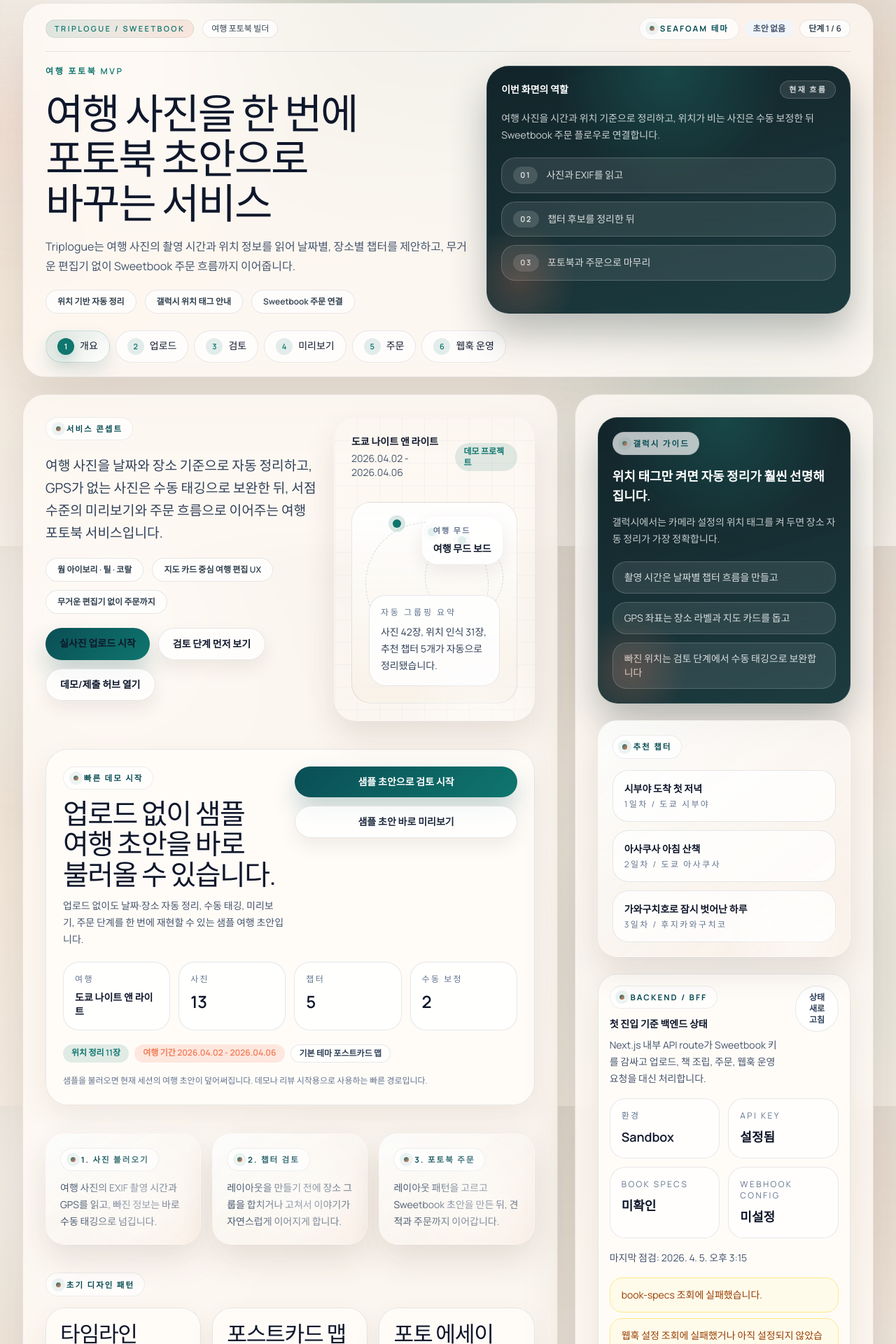
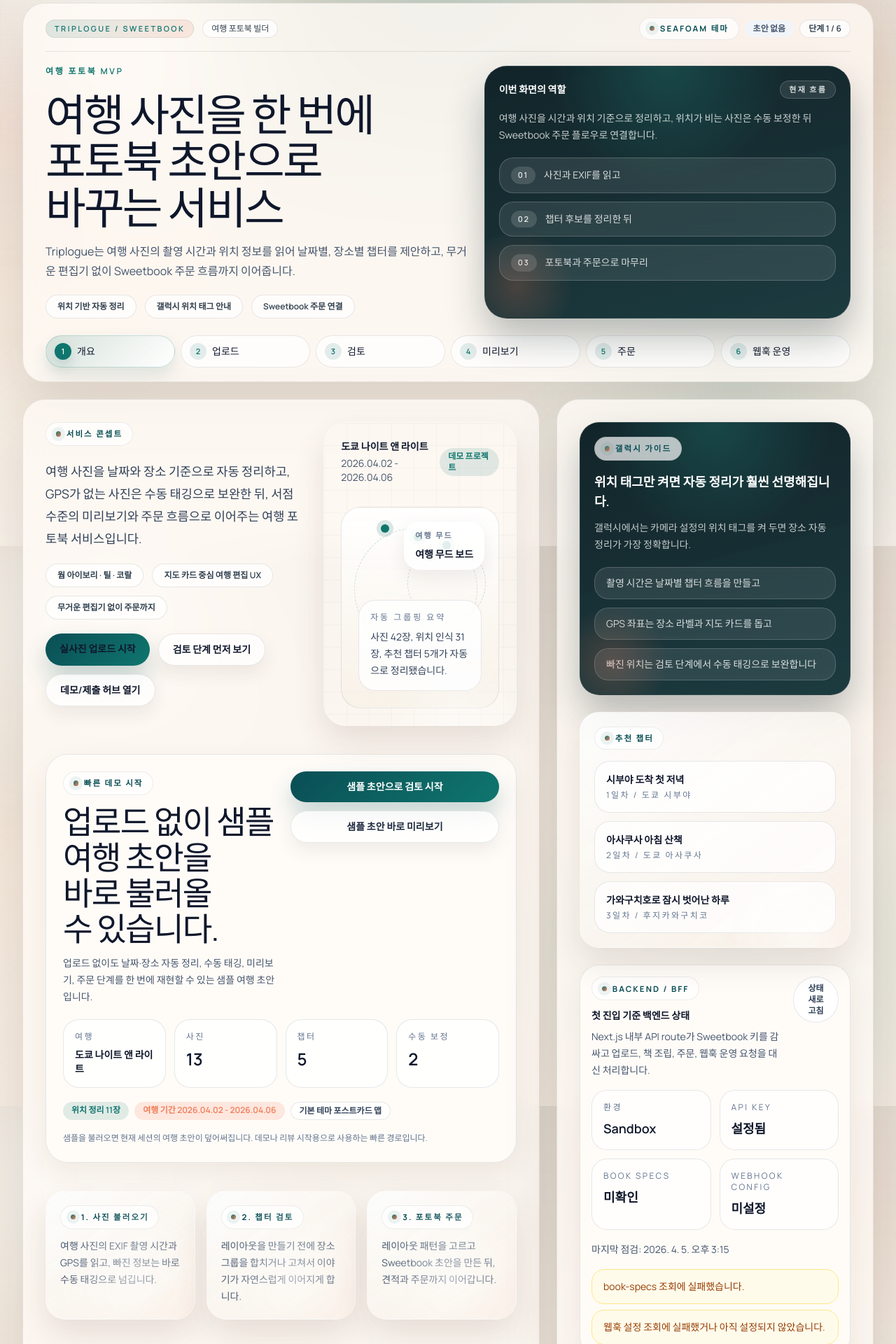
Before and after one commit to Fharena/sweet_book_fharena, a Next.js app: page / in a window 1280 px wide. Shown: the part 20-1940 px from the top of the page at 70% size. Built offline with nearby package versions, Linux system fonts and the light colour scheme; no server answers.

Commit message:
feat: 반응형 안정화와 데모 허브 보강

```diff
--- a/src/app/globals.css
+++ b/src/app/globals.css
@@ -42,12 +42,12 @@ body {
   background: var(--background);
   color: var(--foreground);
   font-family:
-    var(--font-manrope),
     "Pretendard Variable",
     Pretendard,
     "Noto Sans KR",
     "Apple SD Gothic Neo",
     "Malgun Gothic",
+    var(--font-manrope),
     sans-serif;
   background-image:
     radial-gradient(circle at 12% 12%, rgba(255, 255, 255, 0.88), transparent 24%),
@@ -92,17 +92,71 @@ a {
 
 .font-display {
   font-family:
-    var(--font-manrope),
     "Pretendard Variable",
     Pretendard,
     "Noto Sans KR",
     "Apple SD Gothic Neo",
     "Malgun Gothic",
+    var(--font-manrope),
     sans-serif;
-  letter-spacing: -0.04em;
-  line-height: 1.08;
+  letter-spacing: -0.03em;
+  line-height: 1.12;
   text-wrap: balance;
   word-break: keep-all;
+}
+
+.display-hero {
+  font-family:
+    "Pretendard Variable",
+    Pretendard,
+    "Noto Sans KR",
+    "Apple SD Gothic Neo",
+    "Malgun Gothic",
+    var(--font-manrope),
+    sans-serif;
+  font-size: clamp(2.15rem, 4.9vw, 4.35rem);
+  line-height: 1.06;
+  letter-spacing: -0.045em;
+  text-wrap: balance;
+  word-break: keep-all;
+}
+
+.display-title {
+  font-family:
+    "Pretendard Variable",
+    Pretendard,
+    "Noto Sans KR",
+    "Apple SD Gothic Neo",
+    "Malgun Gothic",
+    var(--font-manrope),
+    sans-serif;
+  font-size: clamp(1.9rem, 3.8vw, 2.9rem);
+  line-height: 1.1;
+  letter-spacing: -0.04em;
+  text-wrap: balance;
+  word-break: keep-all;
+}
+
+.display-card-title {
+  font-family:
+    "Pretendard Variable",
+    Pretendard,
+    "Noto Sans KR",
+    "Apple SD Gothic Neo",
+    "Malgun Gothic",
+    var(--font-manrope),
+    sans-serif;
+  font-size: clamp(1.35rem, 2.7vw, 1.95rem);
+  line-height: 1.14;
+  letter-spacing: -0.035em;
+  text-wrap: balance;
+  word-break: keep-all;
+}
+
+.metric-value {
+  font-size: clamp(1.7rem, 2.8vw, 2.35rem);
+  line-height: 1;
+  letter-spacing: -0.04em;
 }
 
 .glass-panel {
@@ -306,6 +360,28 @@ a {
   animation: rise-in 420ms ease;
 }
 
+.scroll-row {
+  scrollbar-width: none;
+  -ms-overflow-style: none;
+}
+
+.scroll-row::-webkit-scrollbar {
+  display: none;
+}
+
+@media (max-width: 640px) {
+  .section-kicker {
+    padding: 0.4rem 0.72rem;
+    font-size: 0.66rem;
+    letter-spacing: 0.14em;
+  }
+
+  .hero-sheen::after {
+    height: 120px;
+    width: 120px;
+  }
+}
+
 @keyframes pulse {
   0% {
     transform: scale(0.85);
--- a/src/app/ops/webhooks/page.tsx
+++ b/src/app/ops/webhooks/page.tsx
@@ -14,7 +14,7 @@ export default function WebhookOpsPage() {
             <div className="flex items-start justify-between gap-4">
               <div>
                 <p className="eyebrow text-[11px] font-semibold">운영 기준</p>
-                <h3 className="mt-3 font-display text-[2rem] text-slate-900">
+                <h3 className="display-card-title mt-3 text-slate-900">
                   등록 즉시 확인하고, 이후엔 안전하게 숨기는 흐름
                 </h3>
               </div>
@@ -23,7 +23,7 @@ export default function WebhookOpsPage() {
               </span>
             </div>
 
-            <div className="mt-5 grid gap-3 sm:grid-cols-3">
+            <div className="mt-5 grid gap-3 sm:grid-cols-2 xl:grid-cols-3">
               {[
                 ["시크릿", "첫 등록 응답에만 전체 노출"],
                 ["검증", "timestamp.payload HMAC-SHA256"],
--- a/src/app/page.tsx
+++ b/src/app/page.tsx
@@ -62,7 +62,7 @@ export default function Home() {
         <div className="grid gap-6 lg:grid-cols-[1.15fr_0.85fr]">
           <div className="space-y-5">
             <span className="section-kicker">서비스 콘셉트</span>
-            <p className="max-w-2xl text-lg leading-8 text-slate-700 sm:text-[1.2rem]">
+            <p className="max-w-2xl text-base leading-8 text-slate-700 sm:text-[1.1rem]">
               여행 사진을 날짜와 장소 기준으로 자동 정리하고, GPS가 없는 사진은 수동
               태깅으로 보완한 뒤, 서점 수준의 미리보기와 주문 흐름으로 이어주는
               여행 포토북 서비스입니다.
@@ -172,7 +172,7 @@ export default function Home() {
           <div className="grid gap-4 md:grid-cols-3">
             {previewThemes.map((theme) => (
               <article key={theme.name} className="soft-card rounded-[28px] p-5">
-                <p className="font-display text-[1.95rem] text-slate-900">
+                <p className="display-card-title text-slate-900">
                   {theme.name}
                 </p>
                 <p className="mt-3 text-sm leading-6 text-slate-600">{theme.note}</p>
--- a/src/components/app-shell.tsx
+++ b/src/components/app-shell.tsx
@@ -84,11 +84,11 @@ export function AppShell({
             </div>
           </div>
 
-          <div className="mt-5 grid gap-5 lg:grid-cols-[minmax(0,1.08fr)_minmax(320px,0.92fr)]">
+          <div className="mt-5 grid gap-5 xl:grid-cols-[minmax(0,1.02fr)_minmax(280px,0.88fr)]">
             <div className="min-w-0 space-y-5">
               <p className="eyebrow text-xs font-semibold">{eyebrow}</p>
               <div>
-                <h1 className="max-w-4xl font-display text-3xl tracking-[-0.05em] text-slate-900 sm:text-[3.1rem] lg:text-[3.7rem]">
+                <h1 className="display-hero max-w-4xl text-slate-900">
                   {title}
                 </h1>
                 <p className="mt-4 max-w-3xl text-sm leading-7 text-slate-600 sm:text-base">
@@ -108,7 +108,7 @@ export function AppShell({
               </div>
             </div>
 
-            <div className="min-w-0 ink-panel rounded-[32px] px-5 py-5 text-white">
+            <div className="min-w-0 self-start ink-panel rounded-[32px] px-5 py-5 text-white xl:self-stretch">
               <div className="flex items-center justify-between gap-3">
                 <p className="text-sm font-semibold">이번 화면의 역할</p>
                 <span className="travel-badge rounded-full px-3 py-1 text-[11px] font-semibold uppercase tracking-[0.2em] text-white/82">
@@ -140,7 +140,7 @@ export function AppShell({
             </div>
           </div>
 
-          <nav className="mt-6 flex flex-wrap gap-2">
+          <nav className="mt-6 grid gap-2 sm:grid-cols-2 xl:grid-cols-6">
             {navSteps.map((step, index) => {
               const isActive = pathname === step.href;
 
@@ -149,9 +149,9 @@ export function AppShell({
                   key={step.href}
                   href={step.href}
                   aria-current={isActive ? "page" : undefined}
-                  className={`group rounded-full border px-4 py-2.5 text-sm font-medium transition hover:-translate-y-0.5 ${
+                  className={`group flex min-w-0 items-center justify-center rounded-full border px-3 py-2.5 text-sm font-medium transition hover:-translate-y-0.5 sm:justify-start ${
                     isActive
-                      ? "border-[rgba(15,118,110,0.18)] bg-[linear-gradient(135deg,_rgba(15,118,110,0.14),_rgba(255,255,255,0.94))] text-[var(--accent-deep)] shadow-[0_12px_24px_rgba(10,78,85,0.12)]"
+                      ? "border-[rgba(15,118,110,0.2)] bg-[linear-gradient(135deg,_rgba(15,118,110,0.16),_rgba(255,255,255,0.98))] text-[var(--accent-deep)] shadow-[0_12px_24px_rgba(10,78,85,0.12)]"
                       : "border-[var(--line)] bg-white/75 text-slate-700 hover:border-slate-400 hover:bg-white"
                   }`}
                 >
@@ -164,14 +164,14 @@ export function AppShell({
                   >
                     {index + 1}
                   </span>
-                  {step.label}
+                  <span className="truncate">{step.label}</span>
                 </Link>
               );
             })}
           </nav>
         </header>
 
-        <main className="grid gap-6 lg:grid-cols-[minmax(0,1.7fr)_minmax(300px,0.95fr)]">
+        <main className="grid gap-6 xl:grid-cols-[minmax(0,1.55fr)_minmax(280px,0.95fr)]">
           <section className="min-w-0 glass-panel rounded-[32px] p-6 sm:p-8">{children}</section>
           <aside className="min-w-0 glass-panel rounded-[32px] p-6 sm:p-8">{aside}</aside>
         </main>
--- a/src/components/backend-health-card.tsx
+++ b/src/components/backend-health-card.tsx
@@ -92,7 +92,7 @@ export function BackendHealthCard({
 
   return (
     <article className={`soft-card rounded-[28px] ${compact ? "p-4" : "p-5"}`}>
-      <div className="flex items-start justify-between gap-4">
+      <div className="flex flex-col gap-3 sm:flex-row sm:items-start sm:justify-between">
         <div>
           <p className="section-kicker">Backend / BFF</p>
           <p className="mt-3 text-sm font-semibold text-slate-900">{title}</p>
--- a/src/components/delivery-hub-client.tsx
+++ b/src/components/delivery-hub-client.tsx
@@ -110,6 +110,66 @@ export function DeliveryHubClient() {
         : "아직 주문 요청 전입니다.",
     },
   ];
+  const nextActions = [
+    !draft
+      ? {
+          title: "여행 세션 준비",
+          copy: "샘플 세션을 다시 불러오거나 실사진 업로드부터 시작해 현재 기준 draft를 만듭니다.",
+          href: "/trips/new",
+        }
+      : null,
+    draft && (draft.stats.manualTaggingRequired ?? 0) > 0
+      ? {
+          title: "위치 보정 마무리",
+          copy: "검토 화면에서 위치가 비는 사진을 태깅해 포토북 흐름을 더 안정적으로 만듭니다.",
+          href: "/trips/review",
+        }
+      : null,
+    !composeResult?.bookUid
+      ? {
+          title: "테스트 책 생성",
+          copy: "checkout에서 Sweetbook 테스트 책을 만들어 실제 bookUid를 확보합니다.",
+          href: "/checkout",
+        }
+      : null,
+    composeResult?.bookUid && !orderResult?.orderUid
+      ? {
+          title: "주문 결과 확보",
+          copy: "배송지 입력 후 주문 요청을 보내고 orderUid를 운영 추적 기준으로 확보합니다.",
+          href: "/checkout",
+        }
+      : null,
+  ].filter(
+    (
+      item,
+    ): item is {
+      title: string;
+      copy: string;
+      href: string;
+    } => Boolean(item),
+  );
+  const docLinks = [
+    {
+      href: "/docs/demo-script.md",
+      title: "5분 데모 스크립트",
+      copy: "발표 순서와 멘트를 빠르게 다시 맞춥니다.",
+    },
+    {
+      href: "/docs/submission-checklist.md",
+      title: "제출 체크리스트",
+      copy: "누락 항목과 환경 변수, 점검 포인트를 다시 확인합니다.",
+    },
+    {
+      href: "/docs/operations-order-runbook.md",
+      title: "운영/주문 런북",
+      copy: "실제 주문과 웹훅 검증 순서를 따라갑니다.",
+    },
+    {
+      href: "/docs/git-operation-rules.md",
+      title: "Git 운영 규칙",
+      copy: "작업 브랜치와 기준 PR, merge 기준을 다시 확인합니다.",
+    },
+  ];
 
   function handleLoadDemoFlow() {
     startTransition(() => {
@@ -132,10 +192,10 @@ export function DeliveryHubClient() {
   return (
     <div className="space-y-6">
       <section className="editorial-panel rounded-[32px] p-6 sm:p-8">
-        <div className="flex flex-col gap-5 lg:flex-row lg:items-start lg:justify-between">
+        <div className="flex flex-col gap-5 xl:flex-row xl:items-start xl:justify-between">
           <div className="max-w-2xl space-y-4">
             <p className="section-kicker">제출/데모 허브</p>
-            <h2 className="max-w-2xl font-display text-3xl text-slate-900 sm:text-[2.9rem]">
+            <h2 className="display-title max-w-2xl text-slate-900">
               지금 세션이 어디까지 왔는지 한 화면에서 확인합니다.
             </h2>
             <p className="text-sm leading-7 text-slate-600 sm:text-base">
@@ -145,7 +205,7 @@ export function DeliveryHubClient() {
             </p>
           </div>
 
-          <div className="grid w-full gap-3 sm:grid-cols-2 lg:max-w-md lg:grid-cols-1">
+          <div className="grid w-full gap-3 sm:grid-cols-2 xl:max-w-md xl:grid-cols-1">
             <button
               type="button"
               className="button-primary rounded-full px-5 py-3 text-sm font-semibold text-white disabled:cursor-not-allowed disabled:opacity-70"
@@ -315,6 +375,65 @@ export function DeliveryHubClient() {
           ))}
         </div>
       </section>
+
+      <section className="grid gap-6 xl:grid-cols-[1.05fr_0.95fr]">
+        <article className="soft-card rounded-[32px] p-6">
+          <div className="flex flex-col gap-3 border-b border-[var(--line)] pb-4">
+            <p className="section-kicker">지금 바로 할 일</p>
+            <p className="text-sm leading-6 text-slate-600">
+              현재 세션 상태를 기준으로 다음 작업을 자동으로 좁혀 보여줍니다.
+            </p>
+          </div>
+
+          <div className="mt-5 space-y-3">
+            {nextActions.length ? (
+              nextActions.map((action) => (
+                <Link
+                  key={`${action.href}-${action.title}`}
+                  href={action.href}
+                  className="soft-card block rounded-[28px] p-5 transition hover:-translate-y-0.5"
+                >
+                  <p className="text-lg font-semibold text-slate-900">{action.title}</p>
+                  <p className="mt-3 text-sm leading-6 text-slate-600">{action.copy}</p>
+                  <p className="mt-4 text-xs font-semibold uppercase tracking-[0.18em] text-[var(--accent)]">
+                    {action.href}
+                  </p>
+                </Link>
+              ))
+            ) : (
+              <div className="rounded-[28px] border border-[rgba(15,118,110,0.18)] bg-[rgba(15,118,110,0.08)] px-5 py-5 text-sm leading-6 text-slate-700">
+                주요 흐름이 모두 한 번씩 준비된 상태입니다. 이제 브라우저 실검증과 제출
+                직전 문서 점검만 진행하면 됩니다.
+              </div>
+            )}
+          </div>
+        </article>
+
+        <article className="soft-card rounded-[32px] p-6">
+          <div className="flex flex-col gap-3 border-b border-[var(--line)] pb-4">
+            <p className="section-kicker">제출 문서</p>
+            <p className="text-sm leading-6 text-slate-600">
+              발표와 제출 직전에 다시 열어볼 문서를 한곳에 묶었습니다.
+            </p>
+          </div>
+
+          <div className="mt-5 space-y-3">
+            {docLinks.map((item) => (
+              <Link
+                key={item.href}
+                href={item.href}
+                className="soft-card block rounded-[28px] p-5 transition hover:-translate-y-0.5"
+              >
+                <p className="text-lg font-semibold text-slate-900">{item.title}</p>
+                <p className="mt-3 text-sm leading-6 text-slate-600">{item.copy}</p>
+                <p className="mt-4 text-xs font-semibold uppercase tracking-[0.18em] text-[var(--accent)]">
+                  {item.href}
+                </p>
+              </Link>
+            ))}
+          </div>
+        </article>
+      </section>
     </div>
   );
 }
--- a/src/components/demo-trip-launcher.tsx
+++ b/src/components/demo-trip-launcher.tsx
@@ -47,7 +47,7 @@ export function DemoTripLauncher({
       <div className="flex flex-col gap-4 lg:flex-row lg:items-start lg:justify-between">
         <div className="max-w-2xl min-w-0 space-y-3">
           <p className="section-kicker">빠른 데모 시작</p>
-          <h3 className="max-w-xl font-display text-3xl text-slate-900 sm:text-[2.5rem]">
+          <h3 className="display-title max-w-xl text-slate-900">
             업로드 없이 샘플 여행 초안을 바로 불러올 수 있습니다.
           </h3>
           <p className="text-sm leading-6 text-slate-600">
@@ -55,7 +55,7 @@ export function DemoTripLauncher({
           </p>
         </div>
 
-        <div className="grid w-full gap-3 sm:min-w-[18rem] sm:grid-cols-2 lg:max-w-sm lg:grid-cols-1">
+        <div className="grid w-full gap-3 sm:grid-cols-2 lg:max-w-sm lg:grid-cols-1">
           <button
             type="button"
             className="button-primary rounded-full px-5 py-3 text-sm font-semibold text-white disabled:cursor-not-allowed disabled:bg-slate-400 disabled:shadow-none"
@@ -75,7 +75,7 @@ export function DemoTripLauncher({
         </div>
       </div>
 
-      <div className="mt-5 grid gap-3 sm:grid-cols-4">
+      <div className="mt-5 grid gap-3 sm:grid-cols-2 xl:grid-cols-4">
         <div className="metric-tile px-4 py-4">
           <p className="text-xs uppercase tracking-[0.2em] text-slate-500">여행</p>
           <p className="mt-2 text-sm font-semibold text-slate-900">
--- a/src/components/webhook-ops-client.tsx
+++ b/src/components/webhook-ops-client.tsx
@@ -703,7 +703,7 @@ export function WebhookOpsClient() {
           <div className="grid gap-3 sm:grid-cols-2">
             <button
               type="button"
-              className="rounded-[24px] bg-slate-950 px-5 py-4 text-sm font-semibold text-white transition hover:bg-slate-800 disabled:cursor-not-allowed disabled:bg-slate-400"
+              className="button-primary rounded-[24px] px-5 py-4 text-sm font-semibold text-white disabled:cursor-not-allowed disabled:bg-slate-400 disabled:shadow-none"
               onClick={() => void handleSave()}
               disabled={isSaving}
             >
@@ -771,7 +771,7 @@ export function WebhookOpsClient() {
               type="button"
               className={`rounded-full border px-4 py-2 text-sm font-medium transition ${
                 duplicateOnly
-                  ? "border-transparent bg-slate-950 text-white"
+                  ? "border-transparent bg-[var(--accent)] text-white shadow-[0_12px_24px_rgba(10,78,85,0.18)]"
                   : "border-[var(--line)] bg-white/80 text-slate-700 hover:border-slate-400"
               }`}
               onClick={() => setDuplicateOnly((current) => !current)}
@@ -824,7 +824,7 @@ export function WebhookOpsClient() {
               <p className="text-[11px] font-semibold uppercase tracking-[0.24em] text-slate-500">
                 {item.label}
               </p>
-              <p className="mt-3 font-display text-[2rem] text-slate-900">
+              <p className="display-card-title mt-3 text-slate-900">
                 {item.value}
               </p>
               <p className="mt-3 text-sm leading-6 text-slate-600">{item.note}</p>
```
Also changed, not shown: src/app/book/preview/page.tsx (+14 -14 lines), src/app/trips/review/page.tsx (+14 -14 lines), src/components/checkout-order-client.tsx (+10 -10 lines), src/components/trip-intake-client.tsx (+5 -5 lines).
